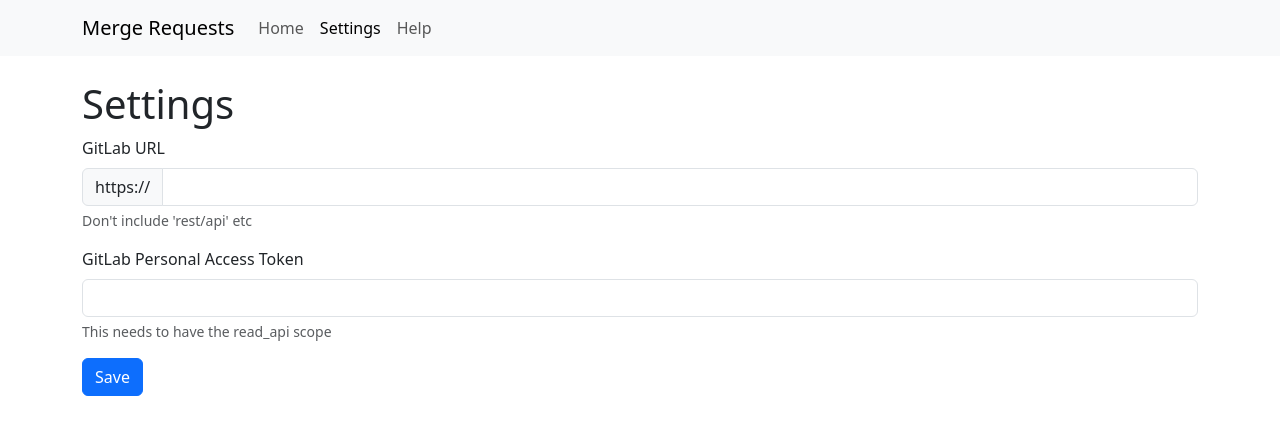
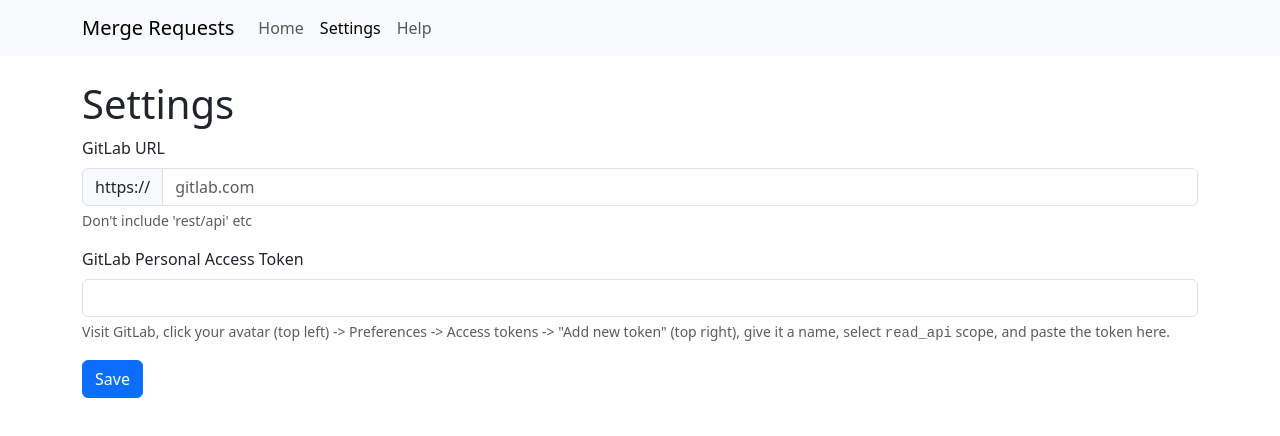
Before and after one commit to canton7/gitlab-mr-viewer, a SvelteKit app: page /settings in a window 1280 px wide. Shown: the top 436 px of the page. Built offline with nearby package versions, Linux system fonts and the light colour scheme.

Commit message:
Improve the instructions on Settings page

```diff
--- a/src/routes/settings/+page.svelte
+++ b/src/routes/settings/+page.svelte
@@ -29,6 +29,7 @@
             <input
                 name="baseUrl"
                 class="form-control"
+                placeholder="gitlab.com"
                 required
                 value={$gitlabSettings.baseUrl}
                 onblur={(e) => (baseUrl = (e.target as HTMLInputElement).value)} />
@@ -42,9 +43,12 @@
         <div class="form-text">
             {#if baseUrl}
                 {@const url = `https://${baseUrl}/-/user_settings/personal_access_tokens`}
-                Generate at <a href={url} target="_blank">{url}</a>.
+                Visit <a href={url} target="_blank">{url}</a>, click "Add new token" (top right), give it a name, select
+                <tt>read_api</tt> scope, and paste the token here.
+            {:else}
+                Visit GitLab, click your avatar (top left) -&gt; Preferences -&gt; Access tokens -&gt; "Add new token"
+                (top right), give it a name, select <tt>read_api</tt> scope, and paste the token here.
             {/if}
-            This needs to have the read_api scope
         </div>
     </div>
 
```
